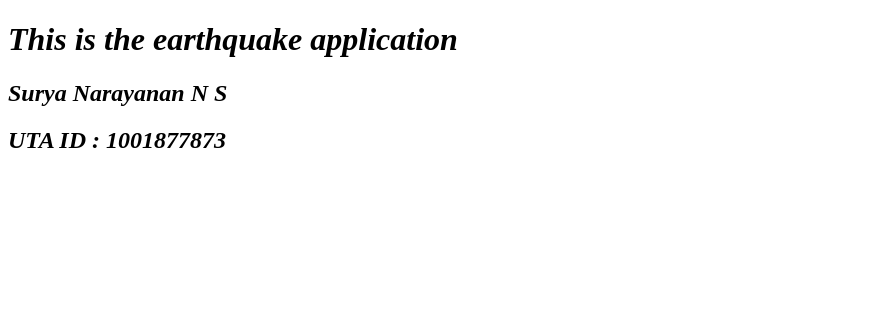
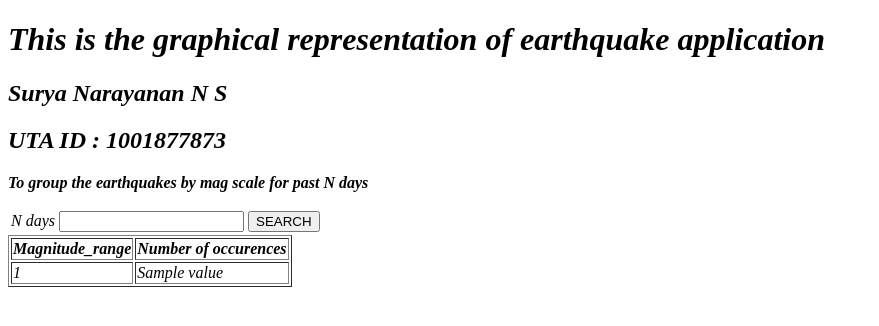
Before and after one commit to nssn96/earthquake4, a Flask app: template templates/index.html in a window 1280 px wide. Shown: the top 326 px of the page, without its empty margins (0-879 px from the left). Run offline with Flask 2, Linux system fonts and the light colour scheme; the template is opened without the code that fills it: most values are stand-ins (such as "Sample title", 1, 10 or a date in 2020); some libraries are stand-ins or nearby versions.

Commit message:
Added the pie chart functionality

```diff
--- a/app.py
+++ b/app.py
@@ -1,8 +1,80 @@
+# Name : Surya Narayanan Nadhamuni Suresh
+# UTA ID : 1001877873
 from flask import Flask,render_template, request,url_for,flash
+import mysql.connector as mysql
+from geopy.geocoders import Nominatim as nm
+from geopy.point import Point
+from math import radians, sin, cos,sqrt,atan2
+from decimal import Decimal
+import time
+import datetime
 
 app = Flask(__name__)
+
+app.secret_key = 'random string'
+
+#DB connection details
+HOST='utacloud1.reclaimhosting.com'
+USER = 'sxn7873_surya'
+PASSWORD='Pn2E)^Gq&Dc]'
+DATABASE='sxn7873_adb'
+
+
 
 
 @app.route('/')
 def index():
     return render_template('index.html')
+
+#A specific function to set up a db connection
+def dbConnect():
+    global conn # defining a global variable
+    #connect to database
+    conn = mysql.connect(host=HOST,user=USER,password=PASSWORD,database=DATABASE)
+    return conn
+
+def groupByMag(fields):
+    query = "select t.new as 'mag_range', count(*) as 'number_of_occurences' from ( "
+    query+="select case when mag>=1 and mag<2 then '1-2' "
+    query+="when mag>=2 and mag<3 then '2-3' when mag>=3 and mag<4 then '3-4' "
+    query+="when mag>=4 and mag<5 then '4-5' when mag>=5 and mag<6 then '5-6' "
+    query+="when mag>=6 and mag<7 then '6-7' else 'other(negatives)' end as new "
+    query+="from earthquake "
+    query+="where date(time)>=date(curdate()-"
+    query+=fields['days']+")"
+    query+=" ) t group by t.new"
+    dbConnect()
+    cursor = conn.cursor()
+    cursor.execute(query)
+    res = cursor.fetchall()
+    print(query)
+    print(res)
+    conn.close()
+    return res
+
+
+@app.route('/groupby',methods=['POST','GET'])
+def groupBy():
+    if request.method=='POST':
+        dic={}
+        for key,value in request.form.items():
+            if value!='':
+                dic[key]=value
+
+        if dic:
+            result=groupByMag(dic)
+            if result==[]:
+                result=[]
+                flash('No records of earthquake for above mentioned days')
+
+        else:
+            result=[]
+            flash('Please enter values in the field')
+
+
+    return render_template('index.html',data2=result)
+
+
+
+if __name__ == "__main__":
+    app.run()
--- a/templates/index.html
+++ b/templates/index.html
@@ -1,3 +1,5 @@
+<!--# Name : Surya Narayanan Nadhamuni Suresh
+# UTA ID : 1001877873 -->
 <!DOCTYPE html>
 <html lang="en">
 <head>
@@ -5,12 +7,98 @@
     <meta http-equiv="X-UA-Compatible" content="IE=edge">
     <meta name="viewport" content="width=device-width, initial-scale=1.0">
     <link rel="stylesheet" href="{{ url_for('static',filename='css/index.css')}}">
-    <title>Earthquake3 application</title>
+    <title>Earthquake4 application</title>
+    <!-- https://developers.google.com/chart/interactive/docs/quick_start-->
+     <!--Load the AJAX API-->
+
+     <script type="text/javascript" src="https://www.gstatic.com/charts/loader.js"></script>
+     <script type="text/javascript">
+
+    // below line used for loading the Visualization API and the corechart package.
+    google.charts.load('current', {'packages':['corechart']});
+
+    // setting a callback to run once the visualization API is loaded
+    google.charts.setOnLoadCallback(graphChart);
+
+     // Callback that creates and populates the table
+    function graphChart() {
+      // Create the table
+      var data = new google.visualization.arrayToDataTable([
+          ['Magnitude_range','Number of occurences'],
+          {% for value in data2 %}
+                {% if value[1] is string %}
+                    ['{{value[0]}}','{{value[1]}}'],
+                {% else %}
+                    ['{{value[0]}}',{{value[1]}}],
+                {% endif %}
+            {% endfor %}
+        ]);
+    // Set chart options
+    var options = {'title':'To group the earthquakes by mag scale',
+                        is3D: true,
+                       'width':800,
+                       'height':600};
+    // Instantiate and draw the chart
+        var chart = new google.visualization.PieChart(document.getElementById('piechart'));
+        chart.draw(data, options);
+      }
+    </script>
+
+
+
+
+
+
 </head>
 <body>
-    <h1>This is the earthquake application</h1>
+    <h1>This is the graphical representation of earthquake application</h1>
     <h2>Surya Narayanan N S</h2>
     <h2>UTA ID : 1001877873</h2>
 
+
+    <p><b>To group the earthquakes by mag scale for past N days</b></p>
+    <form action="/groupby" method="post">
+        <table>
+            <tr>
+                <td><label for ="days">N days </label></td>
+                <td><input type="text" id="days" name="days"></td>
+                <td><input type="submit" value="SEARCH"></td>
+            </tr>
+        </table>
+
+    </form>
+
+
+
+{% if data2 %}
+    <table border=1>
+        <tr>
+            <th>Magnitude_range</th>
+            <th>Number of occurences</th>
+        </tr>
+    {% for value in data2 %}
+        <tr>
+            <td>{{ value[0] }}</td>
+            <td>{{ value[1] }}</td>
+        </tr>
+    {% endfor %}
+    </table>
+
+     <!--Div that will hold the pie chart-->
+     <div id="piechart"></div>
+
+{% else %}
+    {% with msg = get_flashed_messages() %}
+    {% if msg %}
+        {% for info in msg %}
+            {{ info }}
+        {% endfor %}
+    {% endif %}
+    {% endwith %}
+{% endif %}
+
+
+
+
 </body>
 </html>
```
